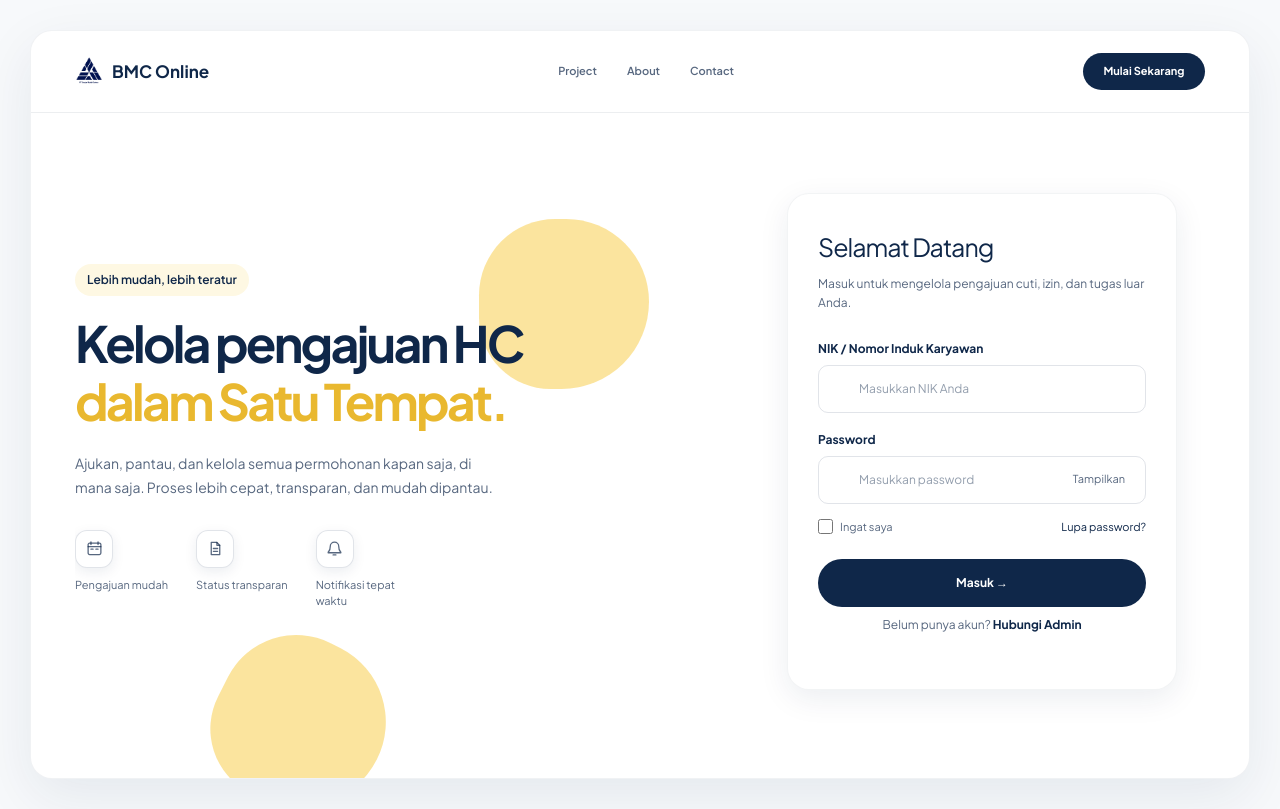
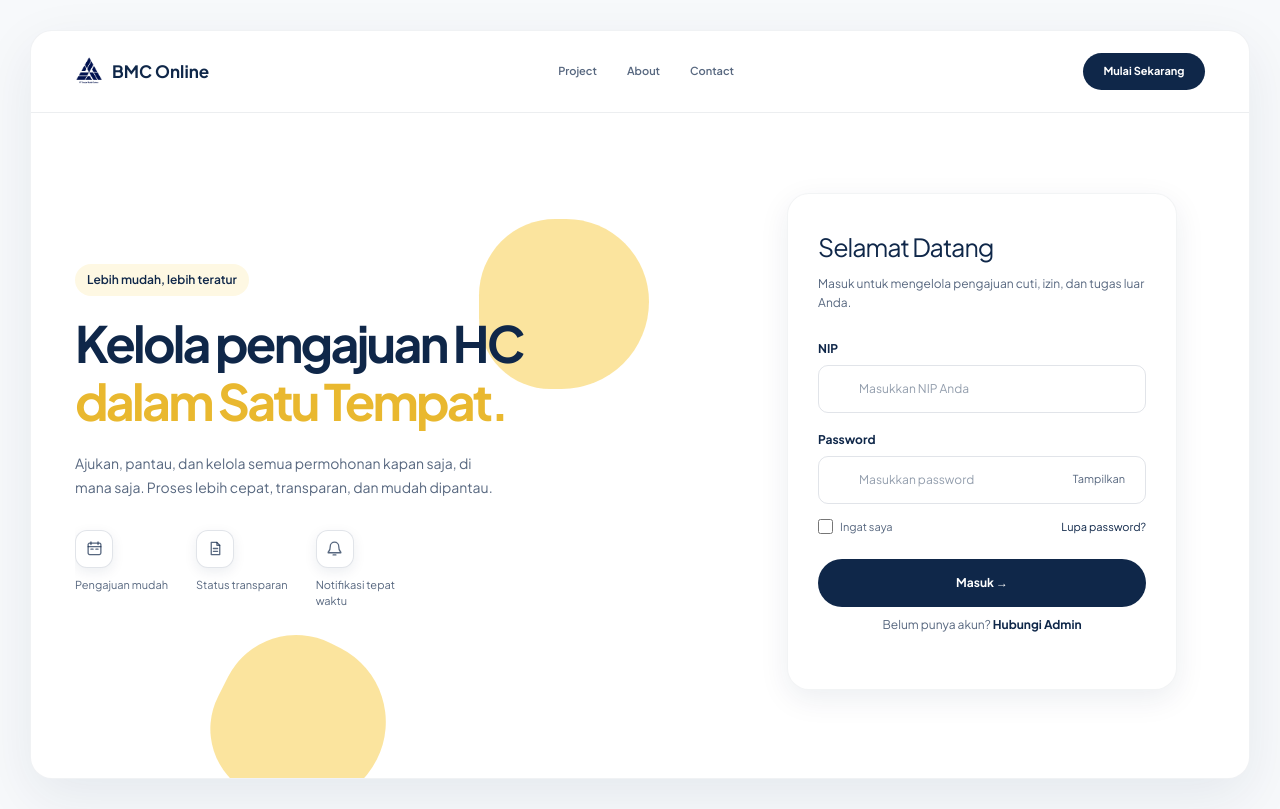
Before and after one commit to LazzianT/Pegawai, a React (Vite) app: page / in a window 1280 px wide. Built offline with nearby package versions, Linux system fonts and the light colour scheme; no server answers.

Commit message:
fix: use NIP label in portal

```diff
--- a/src/hr.check.mjs
+++ b/src/hr.check.mjs
@@ -5,7 +5,7 @@ import { sha1 } from './services/api.js'
 assert.equal(await sha1('abc'), 'a9993e364706816aba3e25717850c26c9cd0d89d')
 
 assert.deepEqual(validateLogin('', ''), {
-  identifier: 'NIK wajib diisi',
+  identifier: 'NIP wajib diisi',
   password: 'Password wajib diisi',
 })
 assert.deepEqual(validateLogin(' 0377 ', 'rahasia'), {})
--- a/src/hr.js
+++ b/src/hr.js
@@ -1,6 +1,6 @@
 export function validateLogin(identifier, password) {
   const errors = {}
-  if (!identifier.trim()) errors.identifier = 'NIK wajib diisi'
+  if (!identifier.trim()) errors.identifier = 'NIP wajib diisi'
   if (!password) errors.password = 'Password wajib diisi'
   return errors
 }
--- a/src/pages/LoginPage.jsx
+++ b/src/pages/LoginPage.jsx
@@ -68,8 +68,8 @@ export default function LoginPage({ onLogin }) {
             <h2 id="login-title">Selamat Datang</h2>
             <p>Masuk untuk mengelola pengajuan cuti, izin, dan tugas luar Anda.</p>
             <div className="field">
-              <label htmlFor="identifier">NIK / Nomor Induk Karyawan</label>
-              <div className={`input-wrap ${errors.identifier ? 'has-error' : ''}`}><Icon>✉</Icon><input id="identifier" name="identifier" value={identifier} onChange={(e) => { setIdentifier(e.target.value); setErrors((old) => ({ ...old, identifier: '' })) }} placeholder="Masukkan NIK Anda" aria-invalid={Boolean(errors.identifier)} aria-describedby={errors.identifier ? 'identifier-error' : undefined} /></div>
+              <label htmlFor="identifier">NIP</label>
+              <div className={`input-wrap ${errors.identifier ? 'has-error' : ''}`}><Icon>✉</Icon><input id="identifier" name="identifier" value={identifier} onChange={(e) => { setIdentifier(e.target.value); setErrors((old) => ({ ...old, identifier: '' })) }} placeholder="Masukkan NIP Anda" aria-invalid={Boolean(errors.identifier)} aria-describedby={errors.identifier ? 'identifier-error' : undefined} /></div>
               {errors.identifier && <small className="field-error" id="identifier-error">{errors.identifier}</small>}
             </div>
             <div className="field">
```
Also changed, not shown: tutorial-bmc-online.html (+4 -4 lines), remotion/tutorial-script.txt, 1 other file (tests, documents, lock files or other folders).
